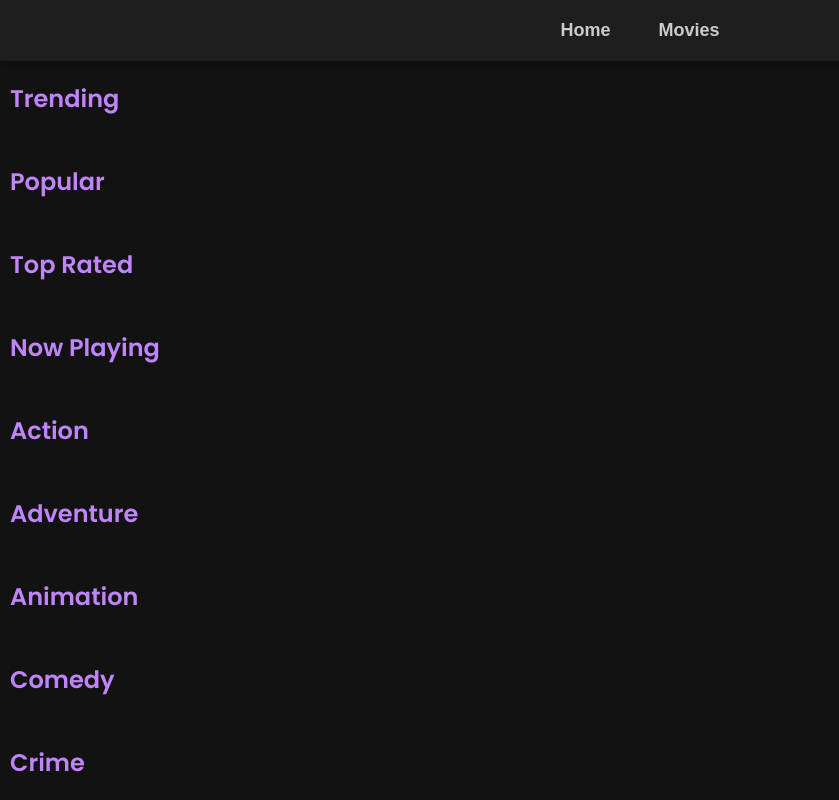
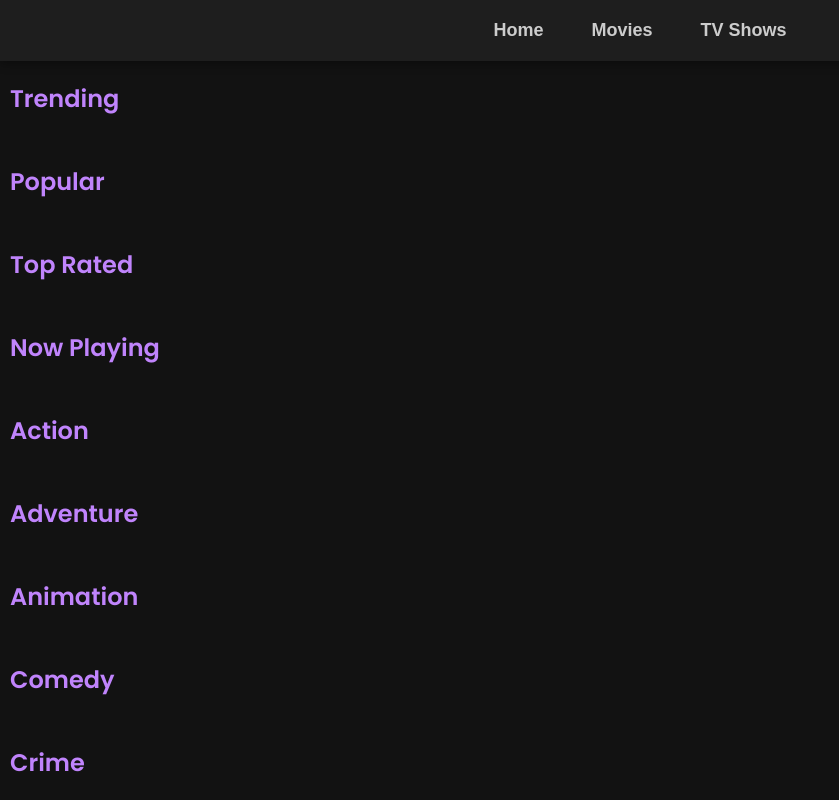
Before and after one commit to Inspecting/bilm.github.io, a plain HTML site: page movies/index.html in a window 1280 px wide. Shown: the whole page, without its empty margins (0-839 px from the left). Drawn offline with Linux system fonts and the light colour scheme; no server answers.

Commit message:
Update index.html

```diff
--- a/movies/index.html
+++ b/movies/index.html
@@ -17,6 +17,7 @@
   <nav>
     <button data-page="home">Home</button>
     <button data-page="movies">Movies</button>
+    <button data-page="tv">TV Shows</button>
   </nav>
 </header>
 
```
